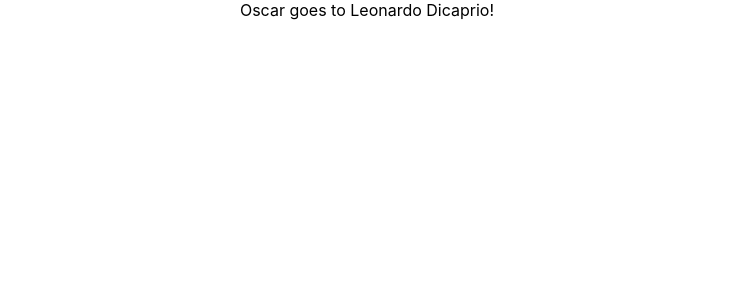
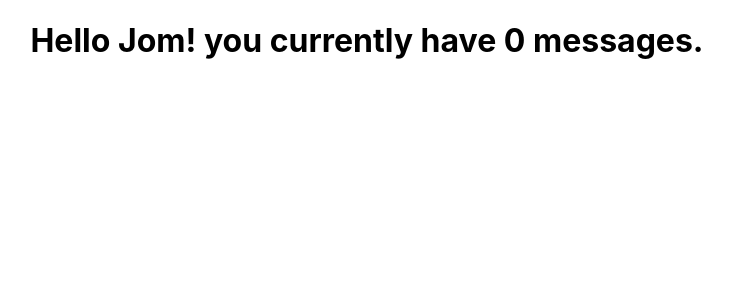
Before and after one commit to jomkv/React-Typescript-Tutorial, a React (Create React App) app: page / in a window 1280 px wide. Shown: the top 300 px of the page, without its empty margins (273-1005 px from the left). Built offline with nearby package versions, Linux system fonts and the light colour scheme.

Commit message:
finished section 5

```diff
--- a/src/App.tsx
+++ b/src/App.tsx
@@ -2,15 +2,12 @@
 
 
 // Components
-import Oscar from "./components/5-advanced-props/Oscar";
-import Heading from "./components/5-advanced-props/Heading";
+import Greet from './components/5-advanced-props/Greet'
 
 function App() {
   return (
     <div className='container'>
-      <Oscar>
-        <Heading>Oscar goes to Leonardo Dicaprio!</Heading>
-      </Oscar>
+      <Greet isLoggedIn={true} name="Jom" />
     </div>
   );
 }
--- /dev/null
+++ b/src/components/5-advanced-props/Greet.tsx
@@ -0,0 +1,21 @@
+type greetProps = {
+    name: string,
+    messageCount?: number,
+    isLoggedIn: boolean,
+}
+
+// Expected Props Example:
+// <Greet name="your_name" age={your_age} />
+
+function Greet(props: greetProps) {
+  const { messageCount = 0 } = props
+  return (
+    <>
+      {props.isLoggedIn
+      ? <h1>Hello {props.name}! you currently have {messageCount} messages. </h1>
+      : <h1>Welcome guess</h1>}
+    </>
+  )
+}
+
+export default Greet
```
